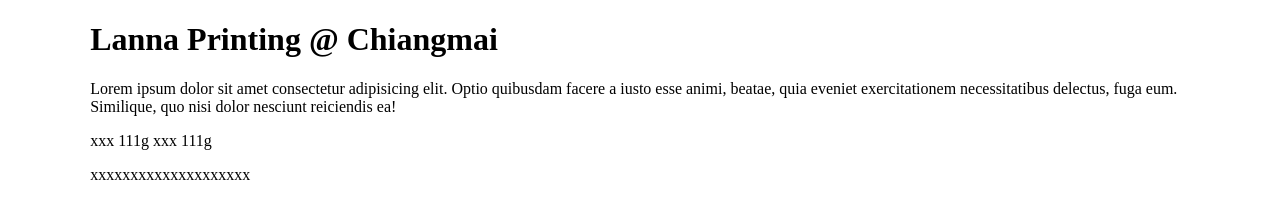
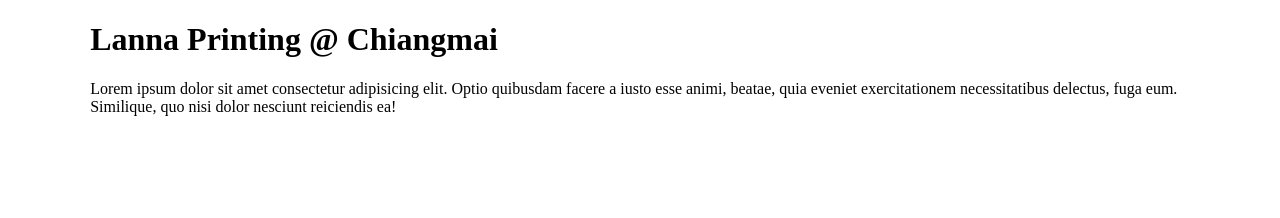
Before and after one commit to DiciembreBW/LannaPrinting, a plain HTML site: page index.html in a window 1280 px wide. Drawn offline with Linux system fonts and the light colour scheme.

Commit message:
start index.html

```diff
--- a/index.html
+++ b/index.html
@@ -11,9 +11,6 @@
         <header>
             <h1>Lanna Printing @ Chiangmai</h1>
             <p>Lorem ipsum dolor sit amet consectetur adipisicing elit. Optio quibusdam facere a iusto esse animi, beatae, quia eveniet exercitationem necessitatibus delectus, fuga eum. Similique, quo nisi dolor nesciunt reiciendis ea!</p>
-            <span>xxx 111g</span>
-            <span>xxx 111g</span>
-            <p>xxxxxxxxxxxxxxxxxxxx</p>
         </header>
     </div>
 </body>
```
